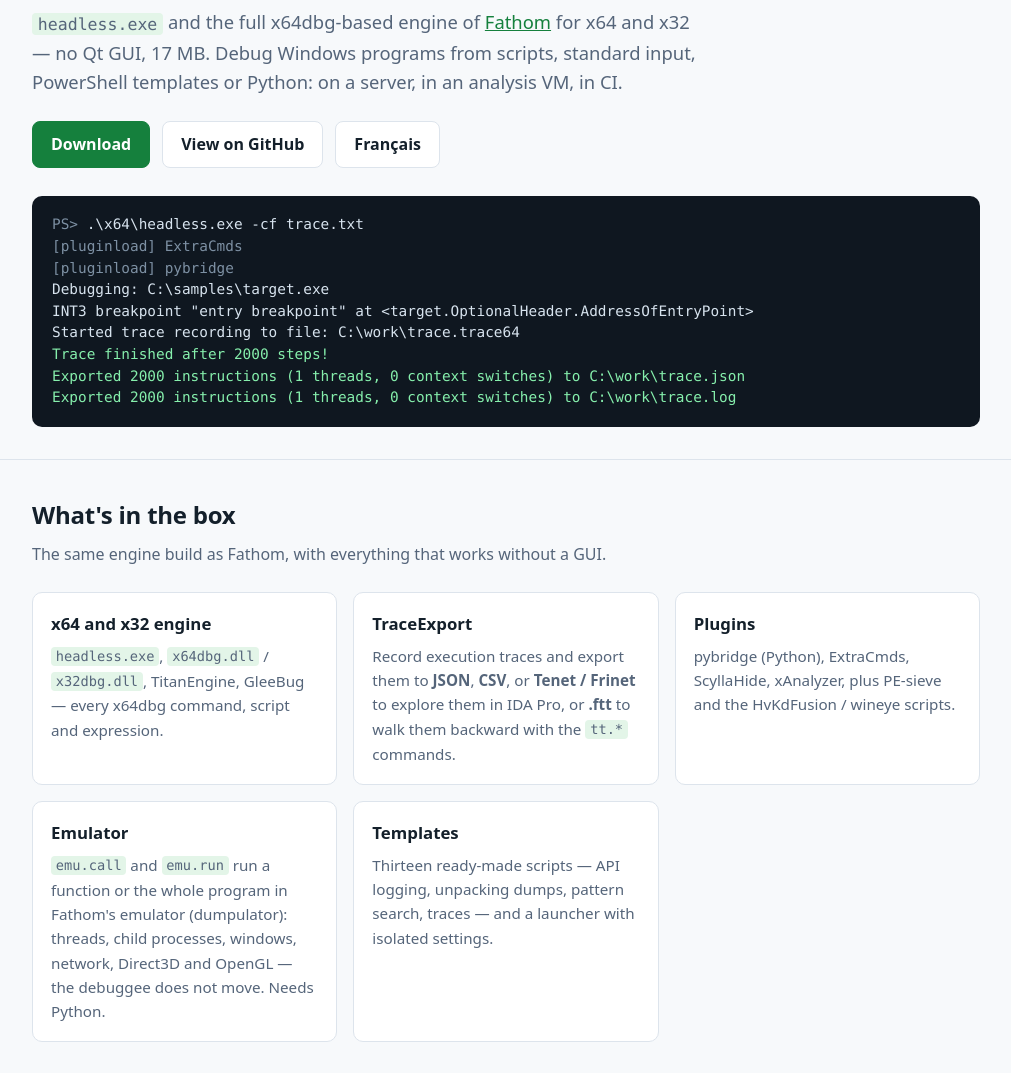
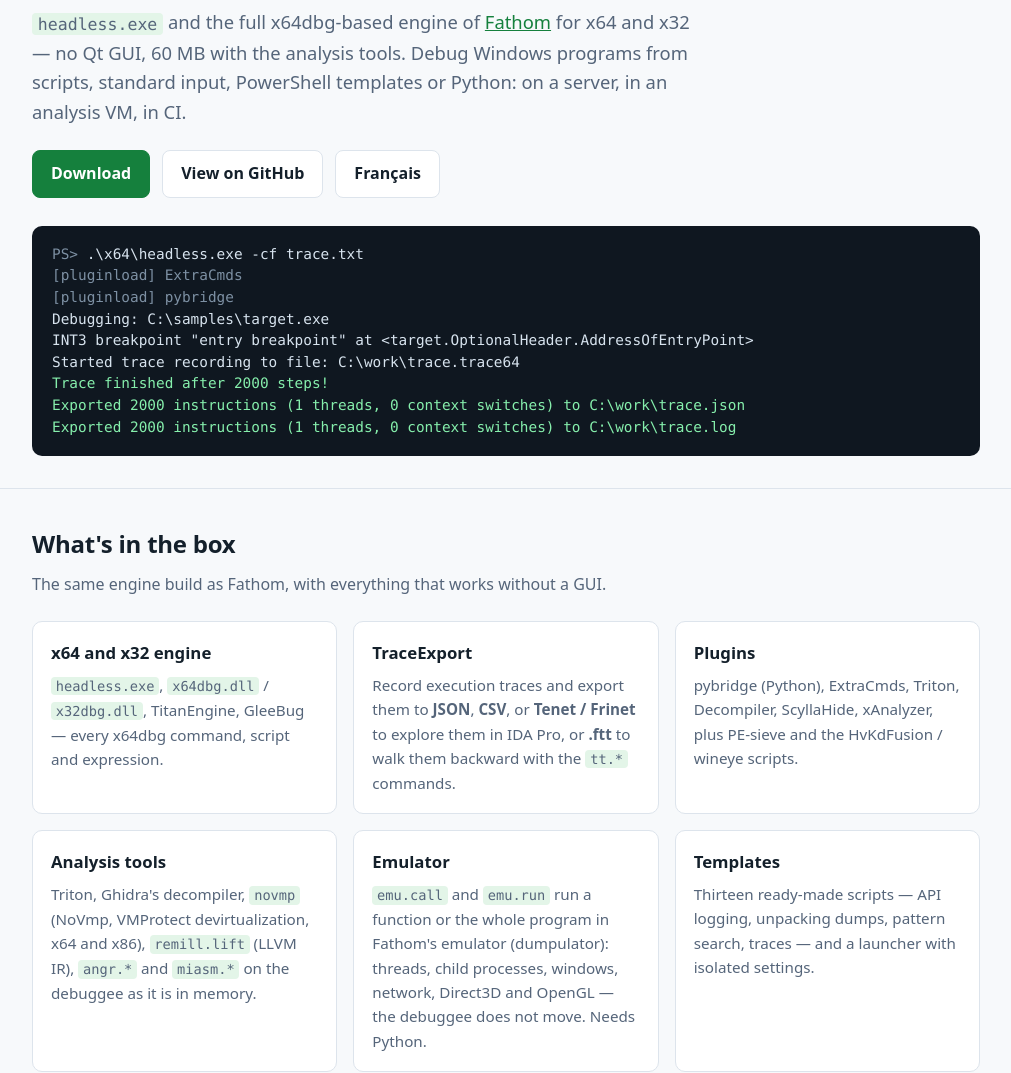
Before and after one commit to EGKrb/fathom-headless, a plain HTML site: page docs/index.html in a window 1280 px wide. Shown: the part 230-1303 px from the top of the page, without its empty margins (134-1145 px from the left). Drawn offline with Linux system fonts and the light colour scheme.

Commit message:
Fathom headless 1.4.0 (Fathom 1.11.0): NoVmp, remill, angr / miasm and the Binary Ninja plugin in the package, smoke test of the tools
Co-Authored-By: Claude Opus 5.5 <noreply@anthropic.com>

```diff
--- a/docs/index.html
+++ b/docs/index.html
@@ -93,7 +93,7 @@ footer .wrap { display: flex; justify-content: space-between; gap: 16px; flex-wr
 <main>
   <div class="wrap hero">
     <h1>The Fathom debugger,<br>without the window.</h1>
-    <p class="lead"><code>headless.exe</code> and the full x64dbg-based engine of <a href="https://github.com/EGKrb/Fathom">Fathom</a> for x64 and x32 — no Qt GUI, 17 MB. Debug Windows programs from scripts, standard input, PowerShell templates or Python: on a server, in an analysis VM, in CI.</p>
+    <p class="lead"><code>headless.exe</code> and the full x64dbg-based engine of <a href="https://github.com/EGKrb/Fathom">Fathom</a> for x64 and x32 — no Qt GUI, 60 MB with the analysis tools. Debug Windows programs from scripts, standard input, PowerShell templates or Python: on a server, in an analysis VM, in CI.</p>
     <div class="buttons">
       <a class="btn primary" href="https://github.com/EGKrb/fathom-headless/releases/latest">Download</a>
       <a class="btn" href="https://github.com/EGKrb/fathom-headless">View on GitHub</a>
@@ -117,7 +117,8 @@ Started trace recording to file: C:\work\trace.trace64
       <div class="grid">
         <div class="card"><h3>x64 and x32 engine</h3><p><code>headless.exe</code>, <code>x64dbg.dll</code> / <code>x32dbg.dll</code>, TitanEngine, GleeBug — every x64dbg command, script and expression.</p></div>
         <div class="card"><h3>TraceExport</h3><p>Record execution traces and export them to <strong>JSON</strong>, <strong>CSV</strong>, or <strong>Tenet / Frinet</strong> to explore them in IDA Pro, or <strong>.ftt</strong> to walk them backward with the <code>tt.*</code> commands.</p></div>
-        <div class="card"><h3>Plugins</h3><p>pybridge (Python), ExtraCmds, ScyllaHide, xAnalyzer, plus PE-sieve and the HvKdFusion / wineye scripts.</p></div>
+        <div class="card"><h3>Plugins</h3><p>pybridge (Python), ExtraCmds, Triton, Decompiler, ScyllaHide, xAnalyzer, plus PE-sieve and the HvKdFusion / wineye scripts.</p></div>
+        <div class="card"><h3>Analysis tools</h3><p>Triton, Ghidra's decompiler, <code>novmp</code> (NoVmp, VMProtect devirtualization, x64 and x86), <code>remill.lift</code> (LLVM IR), <code>angr.*</code> and <code>miasm.*</code> on the debuggee as it is in memory.</p></div>
         <div class="card"><h3>Emulator</h3><p><code>emu.call</code> and <code>emu.run</code> run a function or the whole program in Fathom's emulator (dumpulator): threads, child processes, windows, network, Direct3D and OpenGL — the debuggee does not move. Needs Python.</p></div>
         <div class="card"><h3>Templates</h3><p>Thirteen ready-made scripts — API logging, unpacking dumps, pattern search, traces — and a launcher with isolated settings.</p></div>
       </div>
```
Also changed, not shown: tests/smoke-tools.txt (added), 6 other files.
